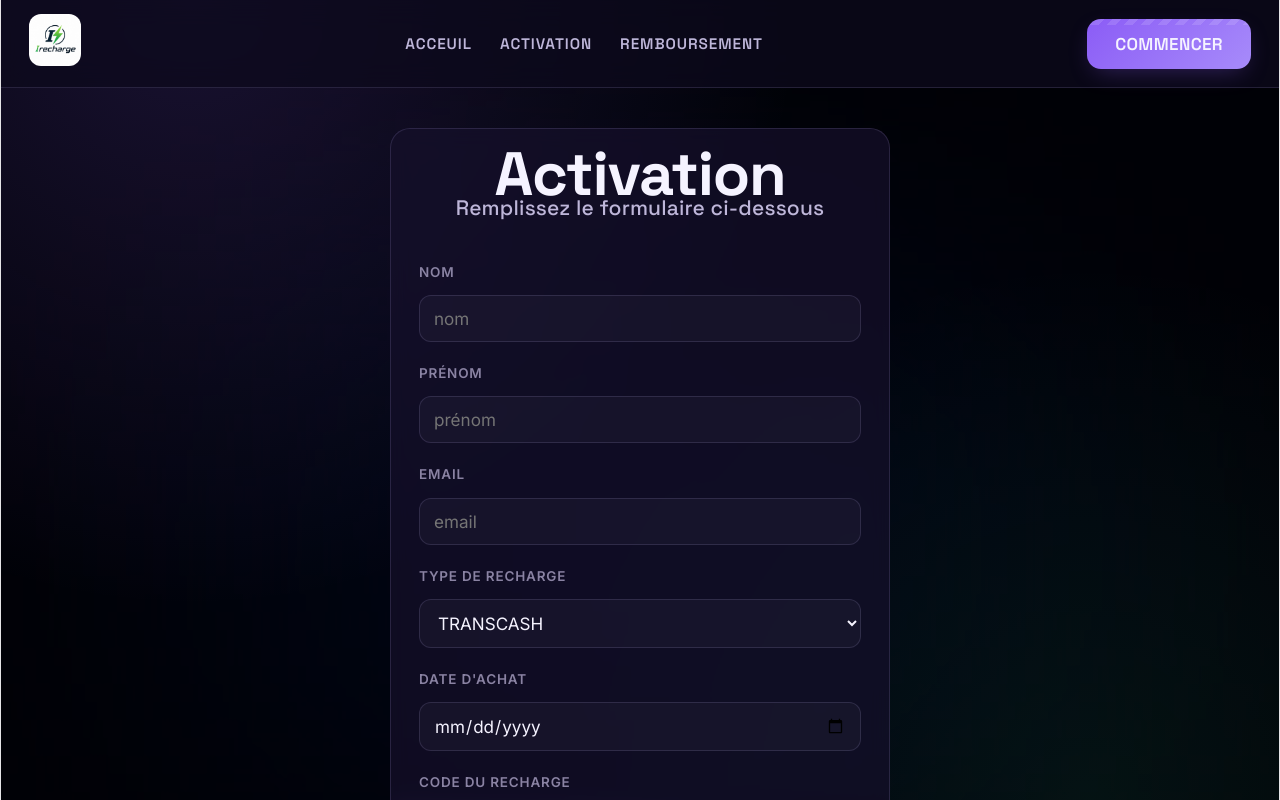
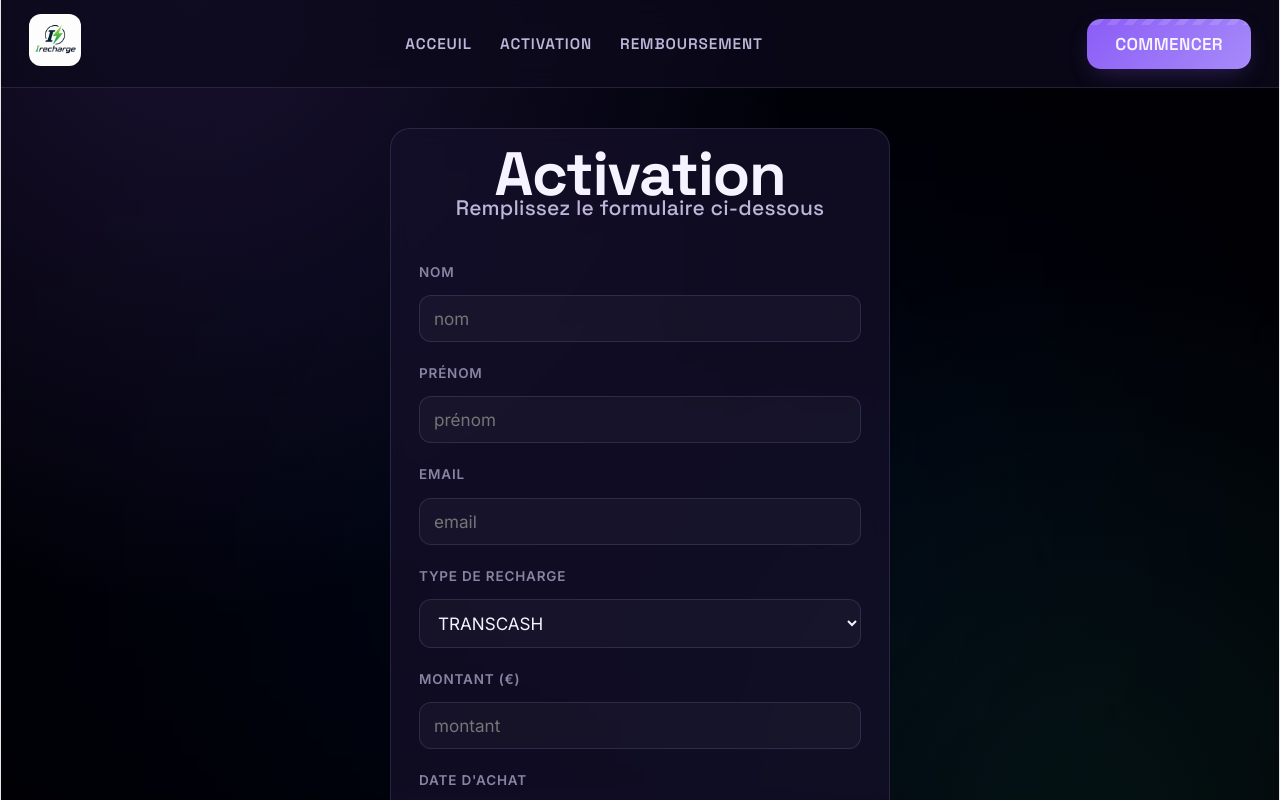
Before and after one commit to Irecharge-sof/irecharge, a React (Vite) app: page /Activation in a window 1280 px wide. Shown: the top 800 px of the page. Built offline with nearby package versions, Linux system fonts and the light colour scheme.

Commit message:
add montant field to activation and remboursement forms

```diff
--- a/src/pages/Activation.jsx
+++ b/src/pages/Activation.jsx
@@ -7,6 +7,7 @@ function Activation() {
     prenom: "",
     email: "",
     typeRecharge: "TRANSCASH",
+    montant: "",
     dateAchat: "",
     codeRecharge: "",
     cacherCode: "NON",
@@ -33,6 +34,11 @@ function Activation() {
       newErrors.email = "L'email est requis.";
     } else if (!/^[^\s@]+@[^\s@]+\.[^\s@]+$/.test(formData.email)) {
       newErrors.email = "Format d'email invalide.";
+    }
+    if (!formData.montant.trim()) {
+      newErrors.montant = "Le montant est requis.";
+    } else if (isNaN(formData.montant) || Number(formData.montant) <= 0) {
+      newErrors.montant = "Montant invalide.";
     }
     if (!formData.dateAchat)
       newErrors.dateAchat = "La date d'achat est requise.";
@@ -63,6 +69,7 @@ function Activation() {
         prenom: "",
         email: "",
         typeRecharge: "TRANSCASH",
+        montant: "",
         dateAchat: "",
         codeRecharge: "",
         cacherCode: "NON",
@@ -138,6 +145,18 @@ function Activation() {
             <option value="NEOSURF">NEOSURF</option>
           </select>
 
+          <h4>MONTANT (€)</h4>
+          <input
+            type="number"
+            name="montant"
+            placeholder="montant"
+            value={formData.montant}
+            onChange={handleChange}
+          />
+          {errors.montant &&
+            <span className="field-error">{errors.montant}</span>
+          }
+
           <h4>DATE D'ACHAT</h4>
           <input
             type="date"
--- a/src/pages/Remboursement.jsx
+++ b/src/pages/Remboursement.jsx
@@ -7,6 +7,7 @@ function Remboursement() {
     prenom: "",
     email: "",
     typeRecharge: "TRANSCASH",
+    montant: "",
     dateAchat: "",
     codeRecharge: "",
     cacherCode: "NON",
@@ -34,6 +35,12 @@ function Remboursement() {
     } else if (!/^[^\s@]+@[^\s@]+\.[^\s@]+$/.test(formData.email)) {
       newErrors.email = "Format d'email invalide.";
     }
+    if (!formData.montant.trim()) {
+      newErrors.montant = "Le montant est requis.";
+    } else if (isNaN(formData.montant) || Number(formData.montant) <= 0) {
+      newErrors.montant = "Montant invalide.";
+    }
+
     if (!formData.dateAchat)
       newErrors.dateAchat = "La date d'achat est requise.";
     if (!formData.codeRecharge.trim())
@@ -63,6 +70,7 @@ function Remboursement() {
         prenom: "",
         email: "",
         typeRecharge: "TRANSCASH",
+        montant: "",
         dateAchat: "",
         codeRecharge: "",
         cacherCode: "NON",
@@ -138,6 +146,18 @@ function Remboursement() {
             <option value="NEOSURF">NEOSURF</option>
           </select>
 
+          <h4>MONTANT (€)</h4>
+          <input
+            type="number"
+            name="montant"
+            placeholder="montant"
+            value={formData.montant}
+            onChange={handleChange}
+          />
+          {errors.montant &&
+            <span className="field-error">{errors.montant}</span>
+          }
+
           <h4>DATE D'ACHAT</h4>
           <input
             type="date"
```
Also changed, not shown: 1 other file (tests, documents, lock files or other folders).
